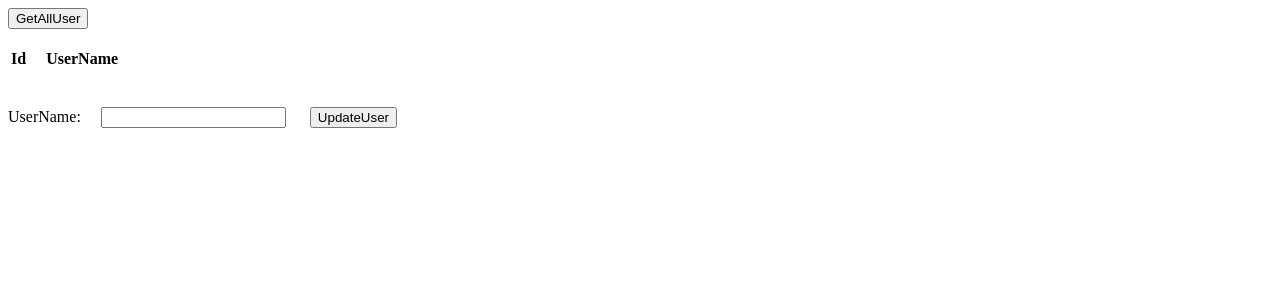
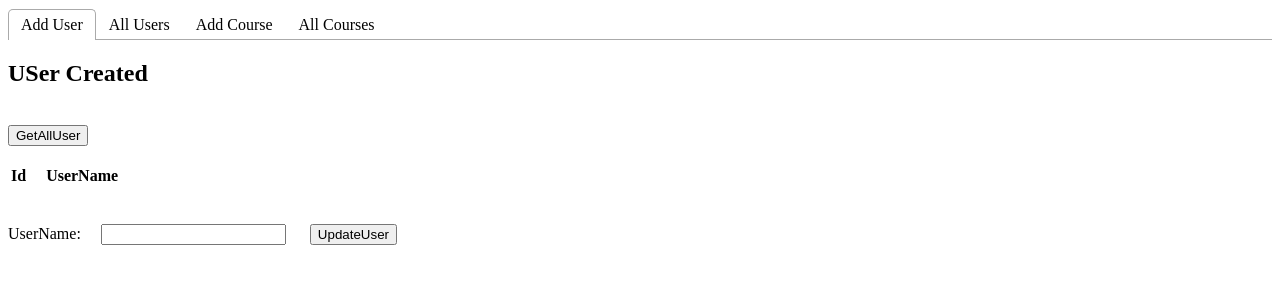
Before and after one commit to interleap/ReactApplication, a React app: page / in a window 1280 px wide. Shown: the top 300 px of the page. Built offline with nearby package versions, Linux system fonts and the light colour scheme.

Commit message:
Added files for tabs in react

```diff
--- a/App.jsx
+++ b/App.jsx
@@ -1,5 +1,7 @@
 import React from 'react';
 import axios from 'axios';
+import { Tab, Tabs, TabList, TabPanel } from 'react-tabs';
+import  'react-tabs/style/react-tabs.css';
 
 //App component
 class App extends React.Component {
@@ -8,7 +10,8 @@ class App extends React.Component {
         this.state = {
             title: "Users",
             users: [],
-			name:''
+			name:'',
+			tabIndex : 0
         };
 		this.getUser = this.getUser.bind(this);
 		this.handleChange=this.handleChange.bind(this);
@@ -44,8 +47,32 @@ class App extends React.Component {
     render() {
 
 	  return (
+
         <div>
-			<button onClick={this.getUser}>GetAllUser</button>&nbsp;&nbsp;&nbsp;&nbsp;&nbsp;&nbsp;&nbsp;&nbsp;&nbsp;&nbsp;&nbsp;&nbsp;&nbsp;&nbsp;&nbsp;&nbsp;&nbsp;
+
+			<Tabs selectedIndex={this.state.tabIndex} onSelect={tabIndex => this.setState({ tabIndex })}>
+			   <TabList>
+				  <Tab>Add User</Tab>
+				  <Tab>All Users</Tab>
+				  <Tab>Add Course</Tab>
+				  <Tab>All Courses</Tab>
+			   </TabList>
+
+			   <TabPanel>
+				  <h2>USer Created</h2>
+			   </TabPanel>
+			   <TabPanel>
+				  <h2>Listed all user</h2>
+			   </TabPanel>
+			   <TabPanel>
+				  <h2>Courses Added</h2>
+			   </TabPanel>
+			   <TabPanel>
+				  <h2>Fetch All courses</h2>
+			   </TabPanel>
+			</Tabs><br />
+
+          <button onClick={this.getUser}>GetAllUser</button>&nbsp;&nbsp;&nbsp;&nbsp;&nbsp;&nbsp;&nbsp;&nbsp;&nbsp;&nbsp;&nbsp;&nbsp;&nbsp;&nbsp;&nbsp;&nbsp;&nbsp;
 			 <br /><br />
 
 			<table>
@@ -67,7 +94,7 @@ class App extends React.Component {
             <button type="submit">UpdateUser</button>
           </form>
 
-       </div>
+        </div>
       );
    }
 }
--- a/package.json
+++ b/package.json
@@ -10,8 +10,11 @@
   "license": "ISC",
   "dependencies": {
     "axios": "^0.18.0",
+    "css-loader": "^0.28.11",
     "react": "^16.4.0",
     "react-dom": "^16.4.0",
+    "react-tabs": "^2.2.2",
+    "style-loader": "^0.21.0",
     "webpack": "^4.12.0",
     "webpack-dev-server": "^3.1.4"
   },
--- a/webpack.config.js
+++ b/webpack.config.js
@@ -17,7 +17,18 @@ var config = {
             query: {
                presets: ['es2015', 'react']
             }
-         }
+         },
+
+		{
+			// Do not transform vendor's CSS with CSS-modules
+			// The point is that they remain in global scope.
+			// Since we require these CSS files in our JS or CSS files,
+			// they will be a part of our compilation either way.
+			// So, no need for ExtractTextPlugin here.
+			test: /\.css$/,
+			include: /node_modules/,
+			loader: 'style-loader!css-loader'
+		}
       ]
    },
    mode : 'development',
```
